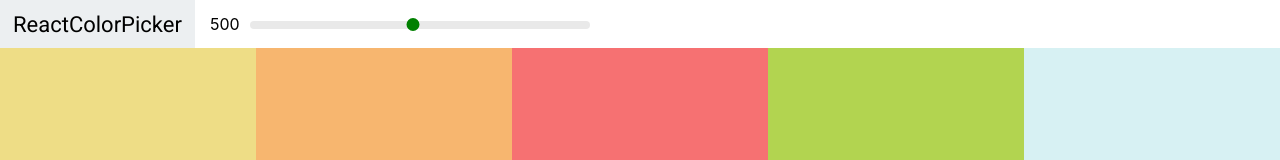
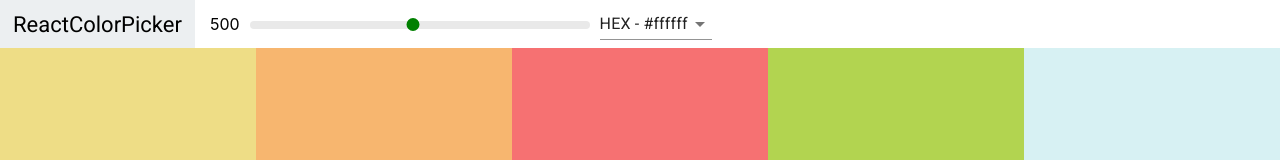
Before and after one commit to jayBCodingMachine/colors-app, a React (Create React App) app: page / in a window 1280 px wide. Shown: the top 160 px of the page. Built offline with nearby package versions, Linux system fonts and the light colour scheme.

Commit message:
Add Select and Material-UI

```diff
--- a/package.json
+++ b/package.json
@@ -3,6 +3,7 @@
   "version": "0.1.0",
   "private": true,
   "dependencies": {
+    "@material-ui/core": "^4.11.4",
     "@testing-library/jest-dom": "^5.11.4",
     "@testing-library/react": "^11.1.0",
     "@testing-library/user-event": "^12.1.10",
--- a/src/NavBar.js
+++ b/src/NavBar.js
@@ -1,11 +1,25 @@
 import React, { Component } from "react";
 import Slider from "rc-slider";
+import Select from "@material-ui/core/Select";
+import MenuItem from "@material-ui/core/MenuItem";
 import "rc-slider/assets/index.css";
 import "./Navbar.css";
 
 class Navbar extends Component {
+	constructor(props) {
+		super(props);
+		this.handleChange = this.handleChange.bind(this);
+		this.state = { format: "hex" };
+	}
+
+	handleChange(event) {
+		this.setState({ format: event.target.value });
+		this.props.handleChange(event.target.value);
+	}
+
 	render() {
 		const { level, changeLevel } = this.props;
+		const { format } = this.state;
 		return (
 			<header className="Navbar">
 				<div className="logo">
@@ -23,6 +37,22 @@ class Navbar extends Component {
 						/>
 					</div>
 				</div>
+				<div className="select-container">
+					<Select
+						value={format}
+						onChange={this.handleChange}
+					>
+						<MenuItem value="hex">HEX - #ffffff </MenuItem>
+						<MenuItem value="rgb">
+							{" "}
+							RGB - rgb(255,255,255){" "}
+						</MenuItem>
+						<MenuItem value="rgba">
+							{" "}
+							RGBA - rgba(255,255,255, 1.0){" "}
+						</MenuItem>
+					</Select>
+				</div>
 			</header>
 		);
 	}
--- a/src/Palette.js
+++ b/src/Palette.js
@@ -8,21 +8,26 @@ import "./Palette.css";
 class Palette extends Component {
 	constructor(props) {
 		super(props);
-		this.state = { level: 500 };
+		this.state = { level: 500, format: "hex" };
 		this.changeLevel = this.changeLevel.bind(this);
+		this.changeFormat = this.changeFormat.bind(this);
 	}
 
 	changeLevel(level) {
 		this.setState({ level });
 	}
 
+	changeFormat(val) {
+		this.setState({ format: val });
+	}
+
 	render() {
 		const { colors } = this.props.palette;
-		const { level } = this.state;
+		const { level, format } = this.state;
 		const colorBoxes = colors[level].map((color) => {
 			return (
 				<ColorBox
-					background={color.hex}
+					background={color[format]}
 					name={color.name}
 				/>
 			);
@@ -31,6 +36,7 @@ class Palette extends Component {
 		return (
 			<div className="Palette">
 				<Navbar
+					handleChange={this.changeFormat}
 					level={level}
 					changeLevel={this.changeLevel}
 				/>
```
Also changed, not shown: 1 other file (tests, documents, lock files or other folders).
